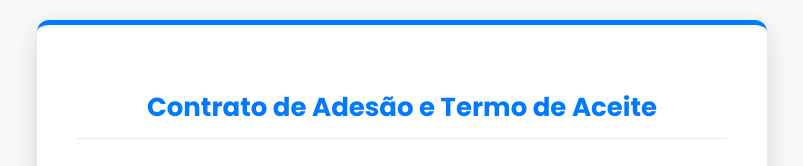
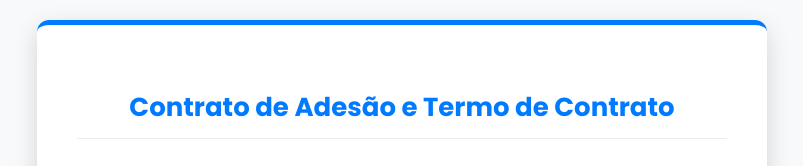
Before and after one commit to siteoficial-url/recupera-facil-, a plain HTML site: page index.html in a window 1280 px wide. Shown: the top 166 px of the page, without its empty margins (238-1041 px from the left). Drawn offline with Linux system fonts and the light colour scheme.

Commit message:
Update index.html

```diff
--- a/index.html
+++ b/index.html
@@ -143,7 +143,7 @@
 </head>
 <body>
     <div class="container">
-        <h2>Contrato de Adesão e Termo de Aceite</h2>
+        <h2>Contrato de Adesão e Termo de Contrato</h2>
 
         <form id="formulario">
             <label for="nome-cliente">Nome Completo do Cliente:</label>
```
